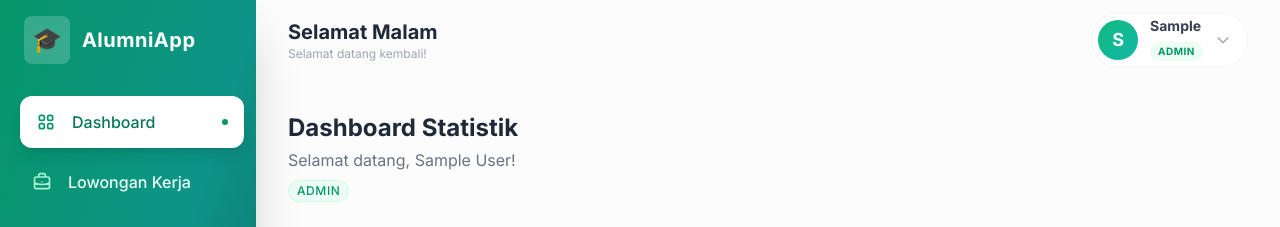
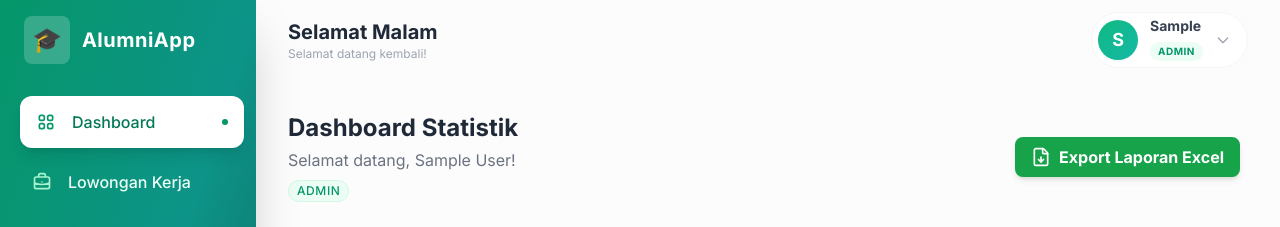
Before and after one commit to rizkywahyudiii/alumni-frontend, a React app: page /dashboard in a window 1280 px wide. Shown: the top 227 px of the page. Built offline with nearby package versions, Linux system fonts and the light colour scheme; no server answers; sample sign-in values are in the browser's storage; the HTML template or start-up script is replaced by a standard one.

Commit message:
add feature download tracer-study alumni excel

```diff
--- /dev/null
+++ b/src/components/common/ExportButton.jsx
@@ -0,0 +1,65 @@
+import React, { useState } from 'react';
+import axios from 'axios';
+import { FileDown, Loader2 } from 'lucide-react'; // Pastikan install lucide-react
+
+export default function ExportButton() {
+    const [loading, setLoading] = useState(false);
+
+    const handleDownload = async () => {
+        setLoading(true);
+        try {
+            const token = localStorage.getItem('token');
+
+            // Request ke Backend dengan responseType 'blob' (PENTING!)
+            const response = await axios.get('http://localhost:8000/api/v1/alumni/tracer-study/export', {
+                headers: {
+                    Authorization: `Bearer ${token}`,
+                },
+                responseType: 'blob', // Wajib ada agar file tidak rusak
+            });
+
+            // --- Logic Browser untuk Download File ---
+            // 1. Buat URL objek dari blob data
+            const url = window.URL.createObjectURL(new Blob([response.data]));
+
+            // 2. Buat elemen <a> sementara
+            const link = document.createElement('a');
+            link.href = url;
+
+            // 3. Set nama file (bisa hardcode atau ambil dari header response)
+            link.setAttribute('download', `Laporan_Tracer_Study_${new Date().toISOString().slice(0,10)}.xlsx`);
+
+            // 4. Tempel ke body, klik, lalu hapus
+            document.body.appendChild(link);
+            link.click();
+            link.remove();
+            window.URL.revokeObjectURL(url); // Bersihkan memori
+
+        } catch (error) {
+            console.error("Gagal download laporan:", error);
+            alert("Gagal mengunduh laporan. Pastikan Anda memiliki akses Admin/Kaprodi.");
+        } finally {
+            setLoading(false);
+        }
+    };
+
+    return (
+        <button
+            onClick={handleDownload}
+            disabled={loading}
+            className="flex items-center gap-2 px-4 py-2 font-bold text-white transition-all bg-green-600 rounded-lg shadow-md hover:bg-green-700 hover:shadow-lg disabled:opacity-70 disabled:cursor-not-allowed"
+        >
+            {loading ? (
+                <>
+                    <Loader2 className="w-5 h-5 animate-spin" />
+                    Sedang Mengunduh...
+                </>
+            ) : (
+                <>
+                    <FileDown className="w-5 h-5" />
+                    Export Laporan Excel
+                </>
+            )}
+        </button>
+    );
+}
--- a/src/pages/DashboardPage.jsx
+++ b/src/pages/DashboardPage.jsx
@@ -1,6 +1,7 @@
 import React, { useState, useEffect } from 'react';
 import { Link } from 'react-router-dom';
 import axios from 'axios';
+import ExportButton from '../components/common/ExportButton';
 // Import komponen Chart dari Recharts
 import { PieChart, Pie, Cell, Tooltip, Legend, ResponsiveContainer, BarChart, Bar, XAxis, YAxis, CartesianGrid } from 'recharts';
 
@@ -56,6 +57,10 @@ export default function DashboardPage() {
         if (token) fetchData();
     }, [token, isAlumni]);
 
+    // Cek Permission Admin
+    const isAdminOrKaprodi = ['admin', 'kaprodi', 'super_admin'].includes(user.role);
+
+
     return (
         <div className="space-y-8 animate-fade-in">
              {/* Header Sapaan */}
@@ -69,6 +74,15 @@ export default function DashboardPage() {
                         {user.role}
                     </span>
                 </div>
+
+                <div className="flex flex-col gap-2 mt-4 md:mt-0 md:flex-row md:items-center">
+
+                    {/* TOMBOL EXPORT (HANYA MUNCUL UNTUK ADMIN) */}
+                    {isAdminOrKaprodi && (
+                        <div className="mr-2">
+                            <ExportButton />
+                        </div>
+                    )}
 
                     {/* --- LOGIC PERINGATAN TRACER STUDY --- */}
                     {/* Hanya muncul jika:
@@ -88,6 +102,7 @@ export default function DashboardPage() {
                             ⚠️ Anda Belum Mengisi Tracer Study!
                         </Link>
                     )}
+                </div>
             </div>
 
             {/* --- STATS CARDS --- */}
```
Lines whose indentation alone changed are shown as unchanged.
